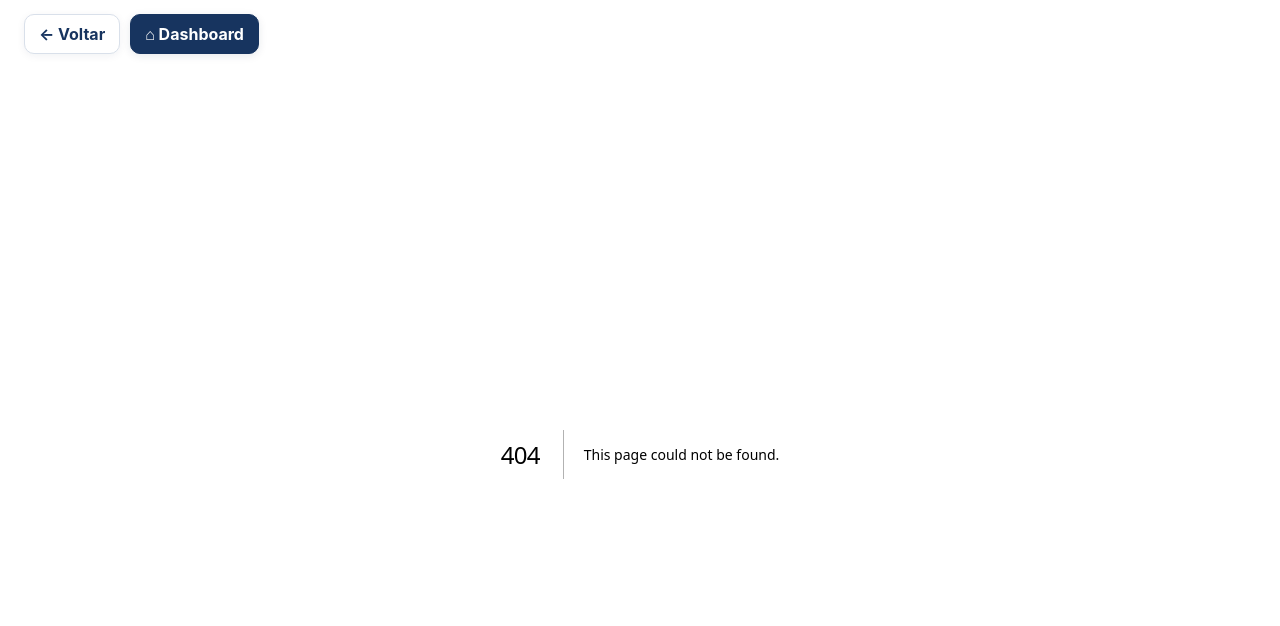
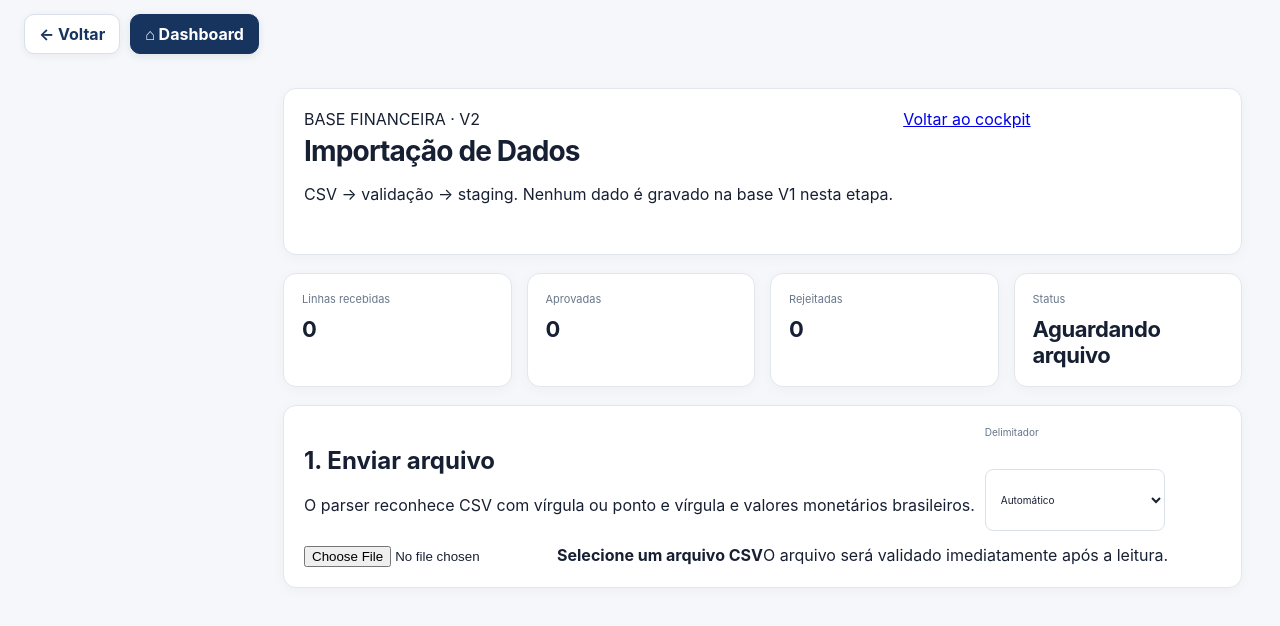
Before and after one commit to cardoso4009-byte/bp-financeiro-bi, a Next.js app: page /importacao in a window 1280 px wide. Before the commit this address had no page. Shown: the top 626 px of the page. Built offline with nearby package versions, Linux system fonts and the light colour scheme.

Commit message:
feat: cria interface de importação CSV V2

```diff
--- /dev/null
+++ b/app/importacao/page.tsx
@@ -0,0 +1,145 @@
+'use client'
+
+import { ChangeEvent, useMemo, useState } from 'react'
+import { stageV2Csv, type V2CsvImportResult, type V2StagedRow } from '@/lib/v2-csv-import'
+
+const brl = (value: unknown) => typeof value === 'number' && Number.isFinite(value)
+  ? value.toLocaleString('pt-BR', { style: 'currency', currency: 'BRL' })
+  : '—'
+
+function detectDelimiter(text: string) {
+  const header = text.split(/\r?\n/).find((line) => line.trim()) ?? ''
+  return (header.match(/;/g)?.length ?? 0) > (header.match(/,/g)?.length ?? 0) ? ';' : ','
+}
+
+function downloadRejections(result: V2CsvImportResult) {
+  const rejected = result.rows.filter((row) => !row.accepted)
+  const lines = ['linha,campo,codigo,mensagem']
+  rejected.forEach((row) => row.issues.forEach((issue) => {
+    const cells = [row.rowNumber, issue.field, issue.code, issue.message].map((value) => `"${String(value).replaceAll('"', '""')}"`)
+    lines.push(cells.join(','))
+  }))
+  const blob = new Blob([lines.join('\n')], { type: 'text/csv;charset=utf-8' })
+  const url = URL.createObjectURL(blob)
+  const anchor = document.createElement('a')
+  anchor.href = url
+  anchor.download = 'relatorio-rejeicoes-v2.csv'
+  anchor.click()
+  URL.revokeObjectURL(url)
+}
+
+function statusLabel(result: V2CsvImportResult | null) {
+  if (!result) return 'Aguardando arquivo'
+  if (result.rowsRejected === 0) return 'Lote válido'
+  if (result.rowsAccepted > 0) return 'Concluído com rejeições'
+  return 'Lote rejeitado'
+}
+
+export default function ImportacaoPage() {
+  const [fileName, setFileName] = useState('')
+  const [delimiter, setDelimiter] = useState<'auto' | ',' | ';'>('auto')
+  const [result, setResult] = useState<V2CsvImportResult | null>(null)
+  const [stagingReady, setStagingReady] = useState(false)
+
+  const preview = useMemo(() => result?.rows.slice(0, 10) ?? [], [result])
+  const effectiveDelimiter = delimiter === 'auto' ? 'auto' : delimiter
+
+  async function handleFile(event: ChangeEvent<HTMLInputElement>) {
+    const file = event.target.files?.[0]
+    if (!file) return
+    const text = await file.text()
+    const chosen = delimiter === 'auto' ? detectDelimiter(text) : delimiter
+    setFileName(file.name)
+    setResult(stageV2Csv(text, chosen))
+    setStagingReady(false)
+  }
+
+  function handleDelimiterChange(value: 'auto' | ',' | ';') {
+    setDelimiter(value)
+    if (!result) return
+    // A troca de delimitador exige nova leitura do arquivo; o estado anterior é mantido até novo upload.
+    setStagingReady(false)
+  }
+
+  return (
+    <main className="content">
+      <section className="panel">
+        <div className="toolbar">
+          <div>
+            <span className="eyebrow">BASE FINANCEIRA · V2</span>
+            <h1>Importação de Dados</h1>
+            <p className="muted">CSV → validação → staging. Nenhum dado é gravado na base V1 nesta etapa.</p>
+          </div>
+          <a className="secondary-btn" href="/">Voltar ao cockpit</a>
+        </div>
+      </section>
+
+      <section className="cards">
+        <div className="card"><span>Linhas recebidas</span><strong>{result?.rowsReceived ?? 0}</strong></div>
+        <div className="card"><span>Aprovadas</span><strong>{result?.rowsAccepted ?? 0}</strong></div>
+        <div className="card"><span>Rejeitadas</span><strong>{result?.rowsRejected ?? 0}</strong></div>
+        <div className="card"><span>Status</span><strong>{statusLabel(result)}</strong></div>
+      </section>
+
+      <section className="panel">
+        <div className="toolbar">
+          <div>
+            <h2>1. Enviar arquivo</h2>
+            <p className="muted">O parser reconhece CSV com vírgula ou ponto e vírgula e valores monetários brasileiros.</p>
+          </div>
+          <label className="field compact-field">Delimitador
+            <select value={delimiter} onChange={(e) => handleDelimiterChange(e.target.value as 'auto' | ',' | ';')}>
+              <option value="auto">Automático</option>
+              <option value=",">Vírgula (,)</option>
+              <option value=";">Ponto e vírgula (;)</option>
+            </select>
+          </label>
+        </div>
+        <label className="upload-zone">
+          <input type="file" accept=".csv,text/csv" onChange={handleFile} />
+          <strong>{fileName || 'Selecione um arquivo CSV'}</strong>
+          <span>{fileName ? `Delimitador utilizado: ${effectiveDelimiter === 'auto' ? detectDelimiter('') : effectiveDelimiter}` : 'O arquivo será validado imediatamente após a leitura.'}</span>
+        </label>
+      </section>
+
+      {result && (
+        <>
+          <section className="panel">
+            <div className="toolbar">
+              <div><h2>2. Pré-visualização e validação</h2><p className="muted">Primeiras 10 linhas do lote, com status individual.</p></div>
+              {result.rowsRejected > 0 && <button className="secondary-btn" onClick={() => downloadRejections(result)}>Baixar rejeições</button>}
+            </div>
+            <div className="table-wrap">
+              <table>
+                <thead><tr><th>Linha</th><th>Descrição</th><th>Competência</th><th>Valor</th><th>Natureza</th><th>Classe</th><th>Status</th></tr></thead>
+                <tbody>{preview.map((row: V2StagedRow) => (
+                  <tr key={row.rowNumber}>
+                    <td>{row.rowNumber}</td><td>{row.entry.description || '—'}</td><td>{row.entry.competence || '—'}</td>
+                    <td>{brl(row.entry.amount)}</td><td>{row.entry.nature || '—'}</td><td>{row.entry.movementClass || '—'}</td>
+                    <td><span className={row.accepted ? 'status-ok' : 'status-error'}>{row.accepted ? 'Aprovada' : 'Rejeitada'}</span></td>
+                  </tr>
+                ))}</tbody>
+              </table>
+            </div>
+          </section>
+
+          <section className="panel">
+            <div className="toolbar"><div><h2>3. Inconsistências</h2><p className="muted">Cada rejeição permanece rastreável à linha original do arquivo.</p></div></div>
+            {result.rowsRejected === 0 ? <div className="note success-note">Nenhuma inconsistência encontrada. O lote está pronto para staging.</div> : (
+              <div className="issue-list">{result.rows.filter((row) => !row.accepted).map((row) => (
+                <div className="issue-item" key={row.rowNumber}><strong>Linha {row.rowNumber}</strong>{row.issues.map((issue) => <span key={`${issue.code}-${issue.field}`}>{issue.field}: {issue.message}</span>)}</div>
+              ))}</div>
+            )}
+          </section>
+
+          <section className="panel">
+            <div className="toolbar"><div><h2>4. Staging</h2><p className="muted">Esta ação prepara apenas as linhas aprovadas. Persistência definitiva será implementada na próxima etapa.</p></div>
+              <button className="primary-btn" disabled={result.rowsAccepted === 0} onClick={() => setStagingReady(true)}>Preparar aprovados para staging</button>
+            </div>
+            {stagingReady && <div className="note success-note">✓ {result.rowsAccepted} linha(s) aprovada(s) preparada(s) para staging local. Nenhum lançamento foi gravado.</div>}
+          </section>
+        </>
+      )}
+    </main>
+  )
+}
```
